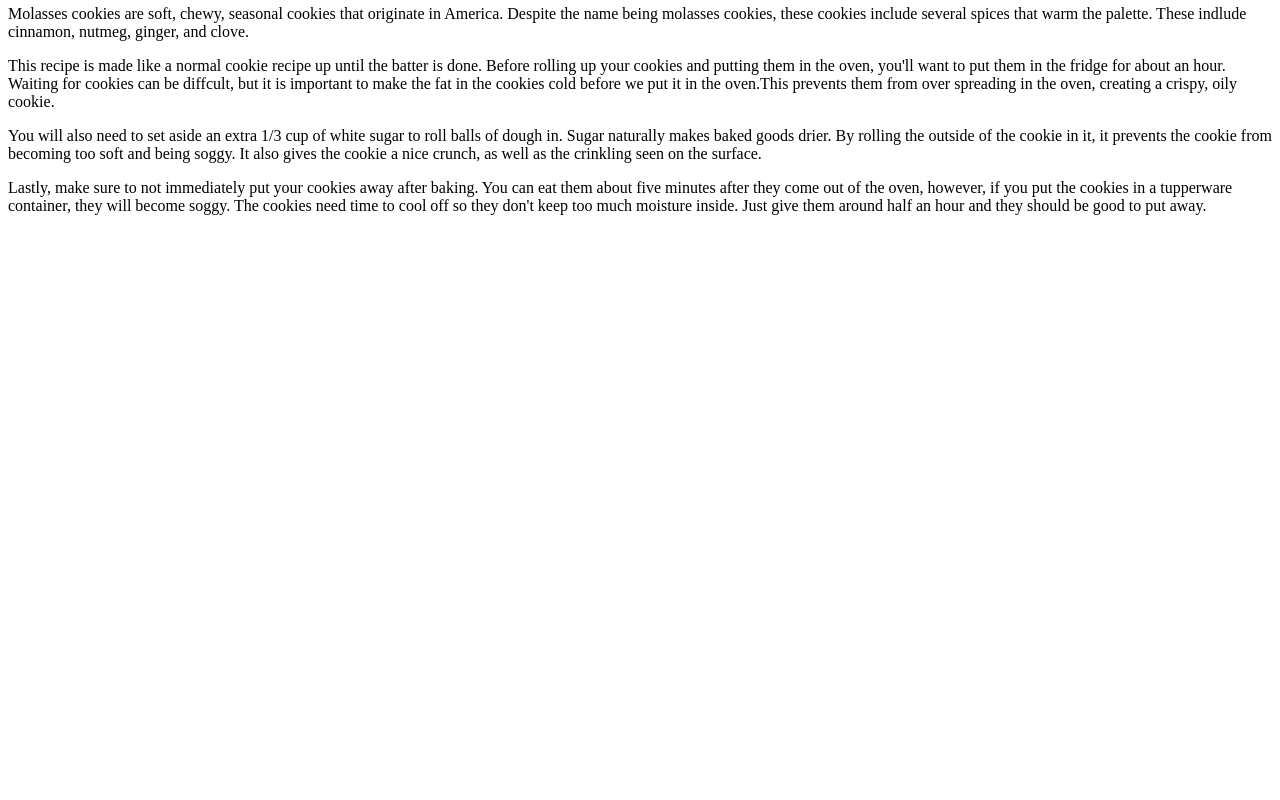
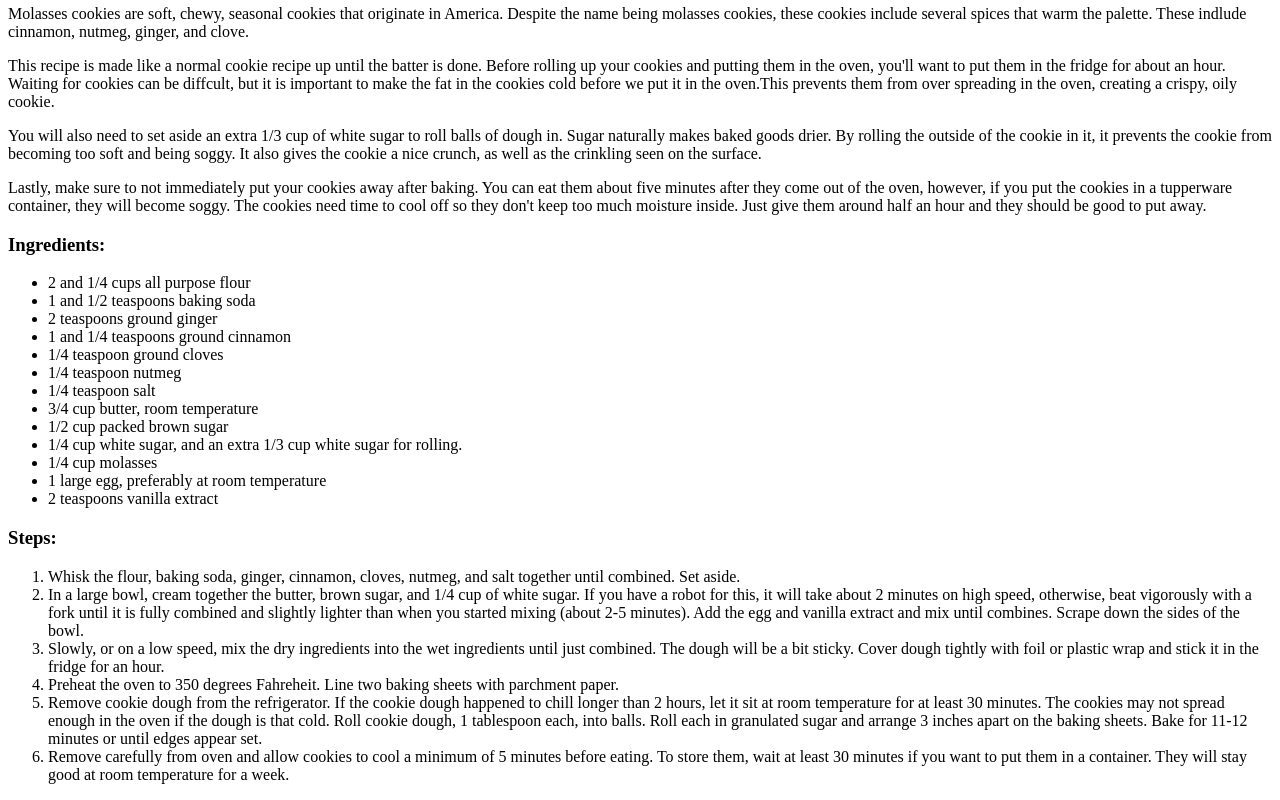
Before and after one commit to leda789/odin-recipes, a plain HTML site: page recipes/molasses-cookies.html in a window 1280 px wide. Shown: the part 395-1195 px from the top of the page. Before the commit the page ends 800 px from the top, so only its background shows below. Drawn offline with Linux system fonts and the light colour scheme.

Commit message:
List steps and ingredients

```diff
--- a/recipes/molasses-cookies.html
+++ b/recipes/molasses-cookies.html
@@ -17,6 +17,33 @@
     </p>
     <p>Lastly, make sure to not immediately put your cookies away after baking. You can eat them about five minutes after they come out of the oven, however, if you put the cookies in a tupperware container, they will become soggy. The cookies need time to cool off so they don't keep too much moisture inside. Just give them around half an hour and they should be good to put away.
     </p>
+
+    <h3>Ingredients:</h3>
+    <ul>
+        <li>2 and 1/4 cups all purpose flour</li>
+        <li>1 and 1/2 teaspoons baking soda</li>
+        <li>2 teaspoons ground ginger</li>
+        <li>1 and 1/4 teaspoons ground cinnamon</li>
+        <li>1/4 teaspoon ground cloves</li>
+        <li>1/4 teaspoon nutmeg</li>
+        <li>1/4 teaspoon salt</li>
+        <li>3/4 cup butter, room temperature</li>
+        <li>1/2 cup packed brown sugar</li>
+        <li>1/4 cup white sugar, and an extra 1/3 cup white sugar for rolling.</li>
+        <li>1/4 cup molasses</li>
+        <li>1 large egg, preferably at room temperature</li>
+        <li>2 teaspoons vanilla extract</li>
+    </ul>
+
+    <h3>Steps:</h3>
+    <ol>
+        <li>Whisk the flour, baking soda, ginger, cinnamon, cloves, nutmeg, and salt together until combined. Set aside.</li>
+        <li>In a large bowl, cream together the butter, brown sugar, and 1/4 cup of white sugar. If you have a robot for this, it will take about 2 minutes on high speed, otherwise, beat vigorously with a fork until it is fully combined and slightly lighter than when you started mixing (about 2-5 minutes). Add the egg and vanilla extract and mix until combines. Scrape down the sides of the bowl.</li>
+        <li>Slowly, or on a low speed, mix the dry ingredients into the wet ingredients until just combined. The dough will be a bit sticky. Cover dough tightly with foil or plastic wrap and stick it in the fridge for an hour.</li>
+        <li>Preheat the oven to 350 degrees Fahreheit. Line two baking sheets with parchment paper.</li>
+        <li>Remove cookie dough from the refrigerator. If the cookie dough happened to chill longer than 2 hours, let it sit at room temperature for at least 30 minutes. The cookies may not spread enough in the oven if the dough is that cold. Roll cookie dough, 1 tablespoon each, into balls. Roll each in granulated sugar and arrange 3 inches apart on the baking sheets. Bake for 11-12 minutes or until edges appear set.</li>
+        <li>Remove carefully from oven and allow cookies to cool a minimum of 5 minutes before eating. To store them, wait at least 30 minutes if you want to put them in a container. They will stay good at room temperature for a week.</li>
+    </ol>
 </body>
 
 </html>
```
